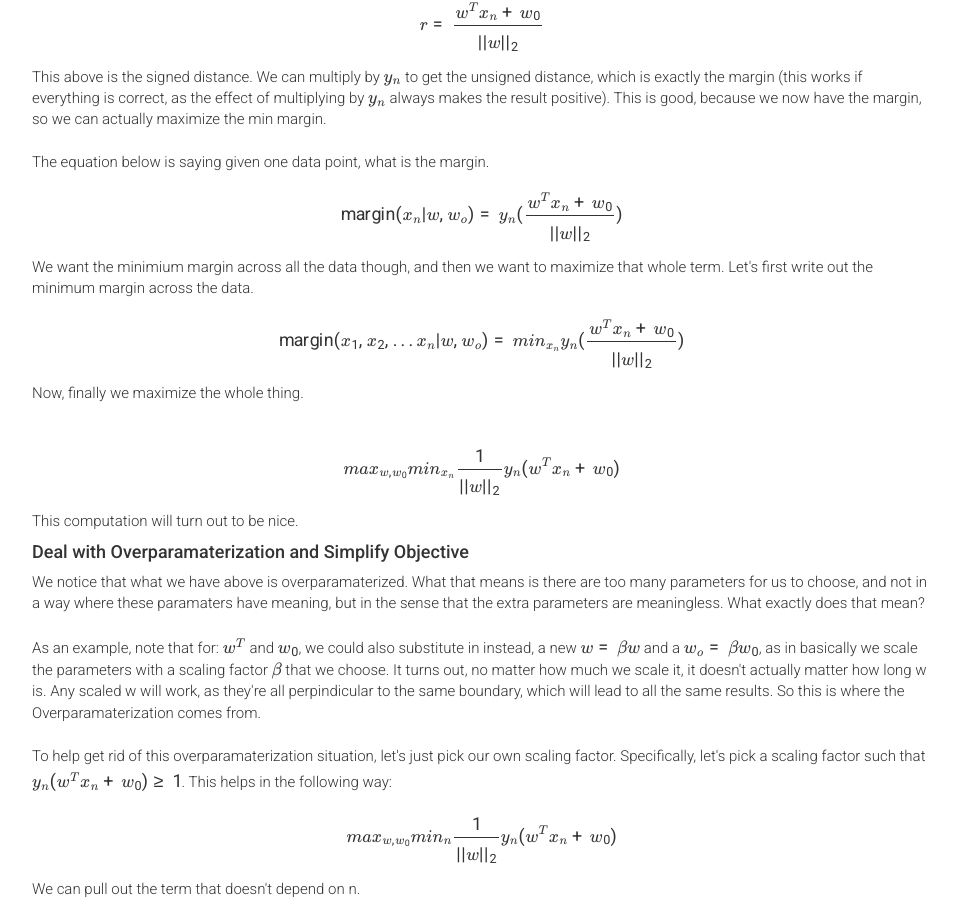
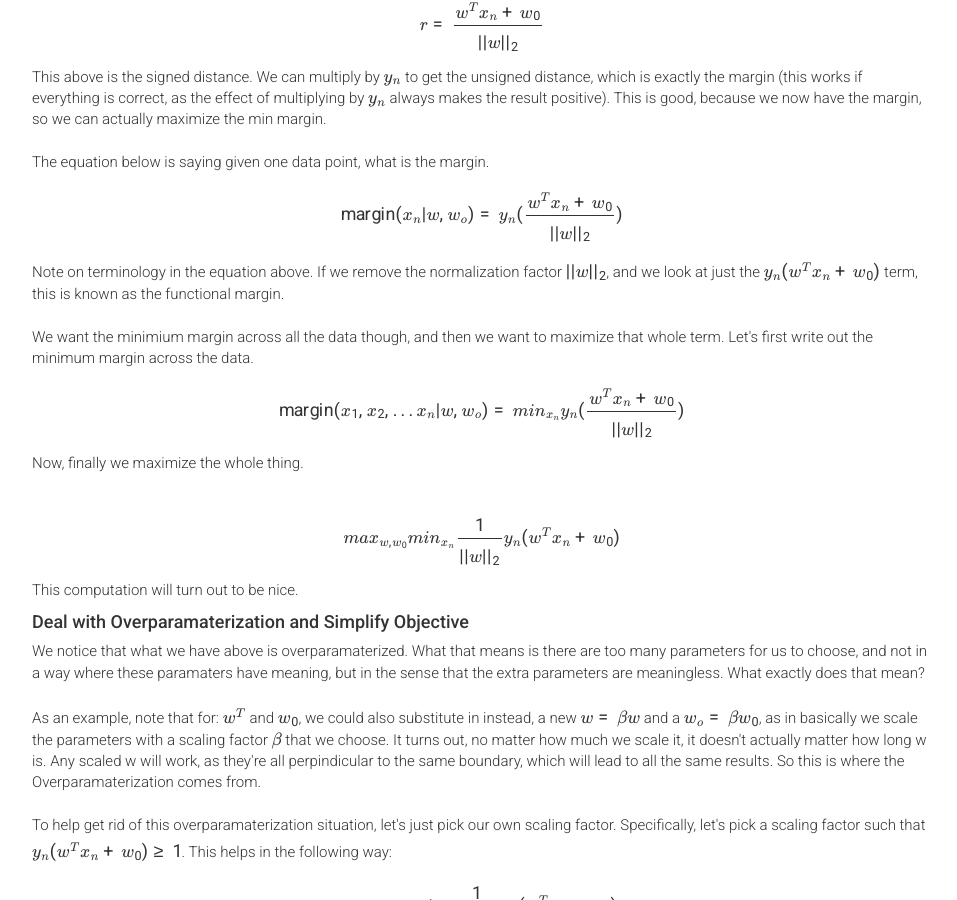
Before and after one commit to harvard-ml-courses/cs181-web-2020, a Jekyll site: the page built from recap10.html, in a window 1280 px wide and 900 px high, scrolled down 3035 px. Shown: the whole window, without its empty margins (158-1115 px from the left). Built offline with Jekyll 4.4.1, drawn with Linux system fonts in a browser that asks for light colours; formulas are drawn with MathJax 3.

Commit message:
add functional margin

```diff
--- a/recap10.html
+++ b/recap10.html
@@ -91,6 +91,8 @@ weight: 0
 
       $$\textrm{margin}(x_n | w, w_o) = y_n(\frac{w^Tx_n + w_0}{||w||_2})$$
 
+      Note on terminology in the equation above. If we remove the normalization factor $||w||_2$, and we look at just the $y_n(w^Tx_n + w_0)$ term, this is known as the functional margin.<br><br>
+
       We want the minimium margin across all the data though, and then we want to maximize that whole term. Let's first write out the minimum margin across the data.
 
       $$\textrm{margin}({x_1, x_2, ... x_n} | w, w_o) = min_{x_n} y_n(\frac{w^Tx_n + w_0}{||w||_2})$$
```
